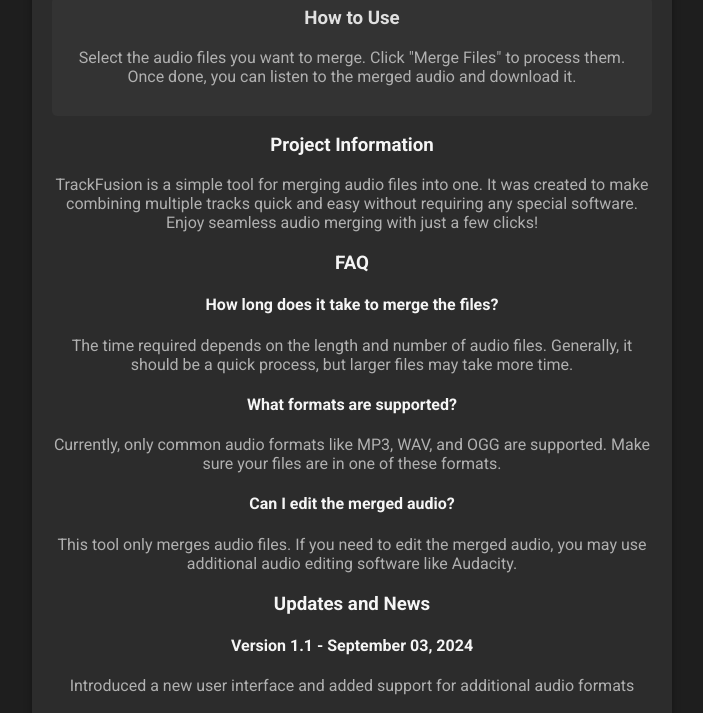
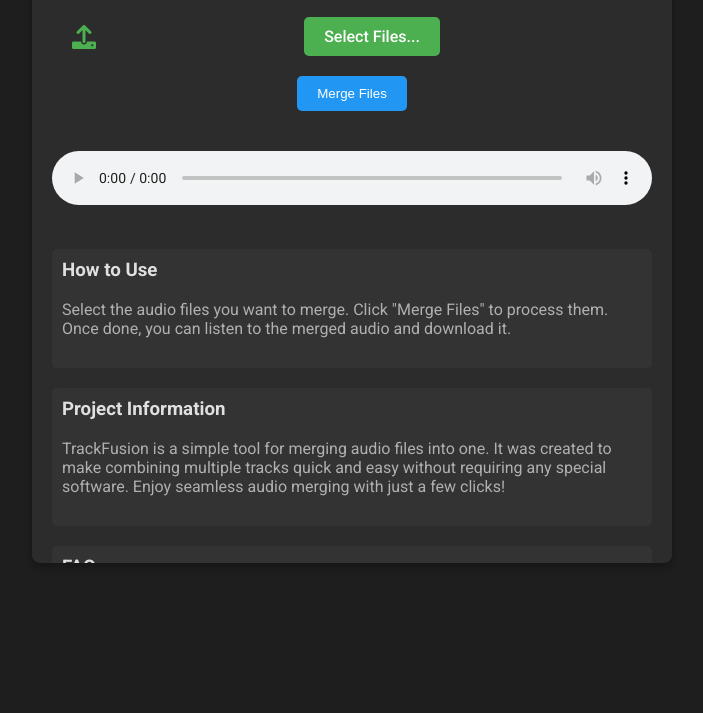
Before and after one commit to Tecform/TrackFusion, a plain HTML site: page index.html in a window 1280 px wide. Shown: the part 177-890 px from the top of the page, without its empty margins (288-991 px from the left). After the commit the page ends 800 px from the top, so only its background shows below. Drawn offline with Linux system fonts and the light colour scheme.

Commit message:
Update styles.css

```diff
--- a/styles.css
+++ b/styles.css
@@ -10,6 +10,7 @@ body {
     align-items: center;
     height: 100vh;
     flex-direction: column;
+    overflow: hidden; /* Evita el scroll del body */
 }
 
 .container {
@@ -20,7 +21,13 @@ body {
     width: 90%;
     max-width: 600px;
     text-align: center;
-    position: relative;
+    overflow: auto; /* Habilita el scroll dentro del contenedor */
+    max-height: 80vh; /* Limita la altura del contenedor */
+    scrollbar-width: none; /* Oculta scrollbar en Firefox */
+}
+
+.container::-webkit-scrollbar {
+    display: none; /* Oculta scrollbar en Chrome, Safari y Edge */
 }
 
 h1 {
@@ -149,17 +156,27 @@ p {
     background-color: #e64a19; /* Efecto de hover más oscuro */
 }
 
-.info-section {
+.info-section, .project-info, .faq {
     margin-top: 20px;
     padding: 10px;
     background: #333;
     border-radius: 5px;
     color: #b0b0b0;
+    text-align: left;
 }
 
-.info-section h3 {
+.info-section h3, .project-info h3, .faq h3 {
     margin-top: 0;
-    color: #e0e0e0; /* Color claro para el título */
+    color: #e0e0e0; /* Color claro para los títulos */
+}
+
+.faq-item {
+    margin-bottom: 10px;
+}
+
+.faq-item h4 {
+    margin-top: 0;
+    color: #e0e0e0;
 }
 
 footer {
@@ -167,7 +184,7 @@ footer {
     color: #b0b0b0;
     padding: 10px 20px;
     text-align: center;
-    position: absolute;
+    position: fixed;
     bottom: 0;
     width: 100%;
     border-top: 1px solid #444;
```
